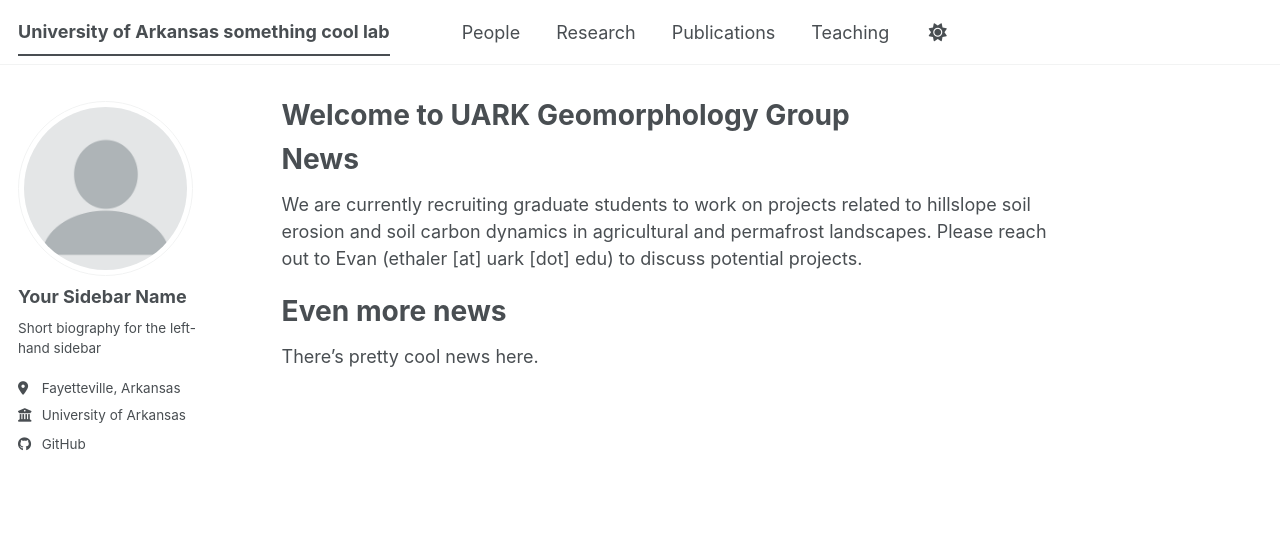
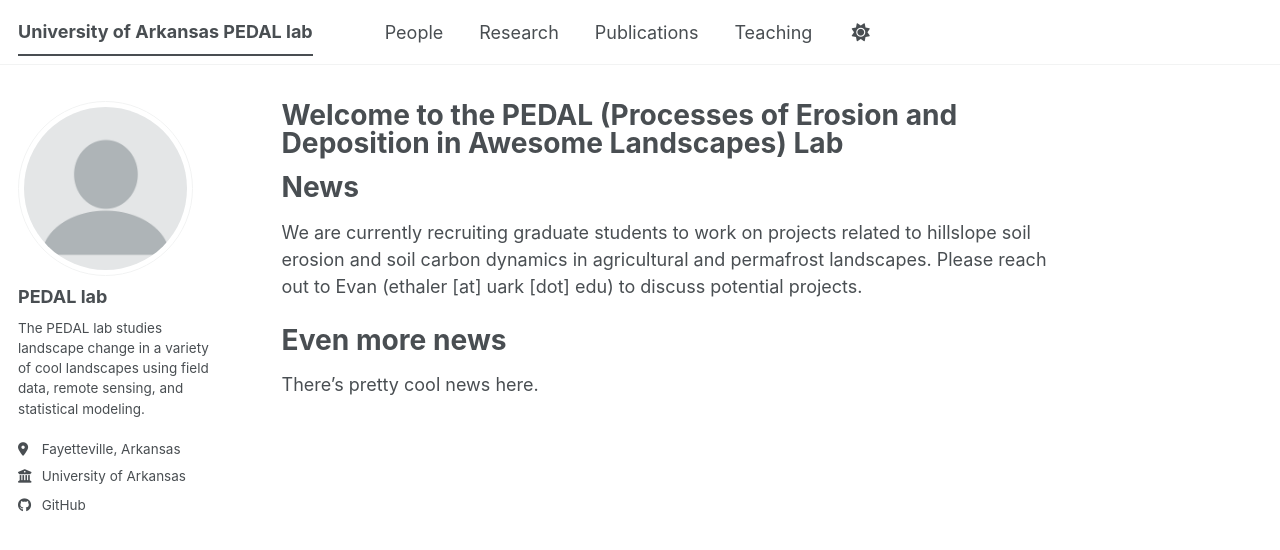
Before and after one commit to UARKGeomorph/UARKgeomorph.github.io, a Jekyll site: the page built from _pages/about.md, in a window 1280 px wide. Shown: the top 550 px of the page. Built offline with Jekyll 4.4.1, drawn with Linux system fonts in a browser that asks for light colours; a style sheet for code colours, icons or effects is not loaded.

Commit message:
added PEDAL lab

```diff
--- a/_config.yml
+++ b/_config.yml
@@ -9,10 +9,10 @@
 # Basic Site Settings
 locale                   : "en-US"
 site_theme               : "default" # The available themes options are "default", "air", "sunrise", "mint", "dirt" and "contrast"
-title                    : "University of Arkansas something cool lab"
+title                    : "University of Arkansas PEDAL lab"
 title_separator          : "-"
-name                     : &name "Your Name"
-description              : &description "Your Name's academic portfolio"   # Update this with a general description of your site, this is the default if not overridden by a page
+name                     : &name "PEDAL"
+description              : &description "Processes of Erosion and Deposition in Awesome Landscapes Lab"   # Update this with a general description of your site, this is the default if not overridden by a page
 url                      : https://UARKgeomorph.github.io # The base hostname & protocol for your site e.g. "https://[your GitHub username].github.io",
                                                            # or if you already have some other page hosted on Github then use "https://[your GitHub username].github.io/[Your Repo Name]"
 baseurl                  : "" # the subpath of your site, e.g. "/blog"
@@ -24,9 +24,9 @@ repository               : "UARKgeomorph/UARKgeomorph.github.io"
 author:
   # Biographic information
   avatar           : "profile.png"
-  name             : "Your Sidebar Name"
+  name             : "PEDAL lab"
   pronouns         : # example: "she/her"
-  bio              : "Short biography for the left-hand sidebar"
+  bio              : "The PEDAL lab studies landscape change in a variety of cool landscapes using field data, remote sensing, and statistical modeling."
   location         : "Fayetteville, Arkansas"
   employer         : "University of Arkansas"
   uri              : # URL
--- a/_pages/about.md
+++ b/_pages/about.md
@@ -1,6 +1,6 @@
 ---
 permalink: /
-title: "Welcome to UARK Geomorphology Group"
+title: "Welcome to the PEDAL (Processes of Erosion and Deposition in Awesome Landscapes) Lab"
 author_profile: true
 redirect_from:
   - /about/
```
